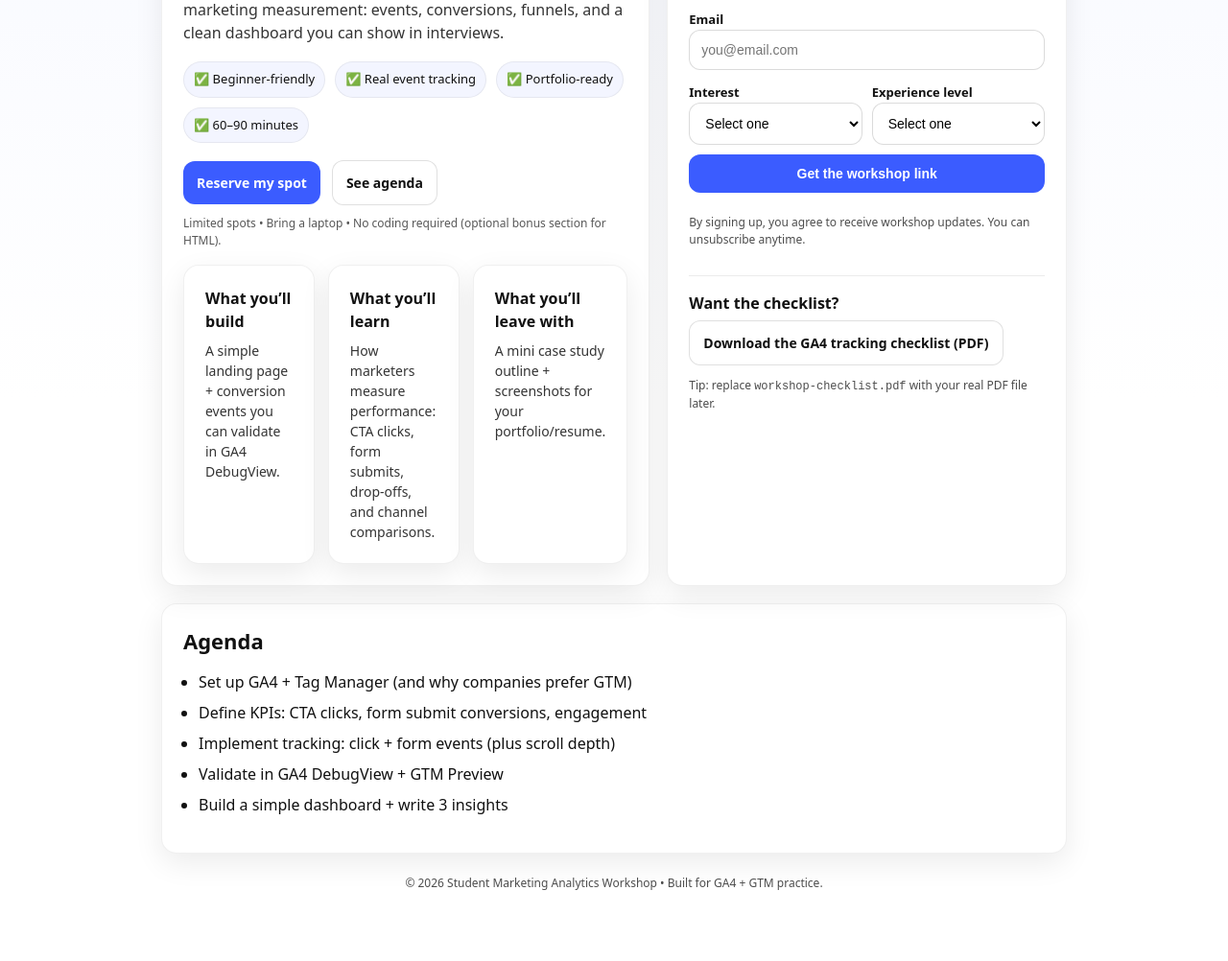
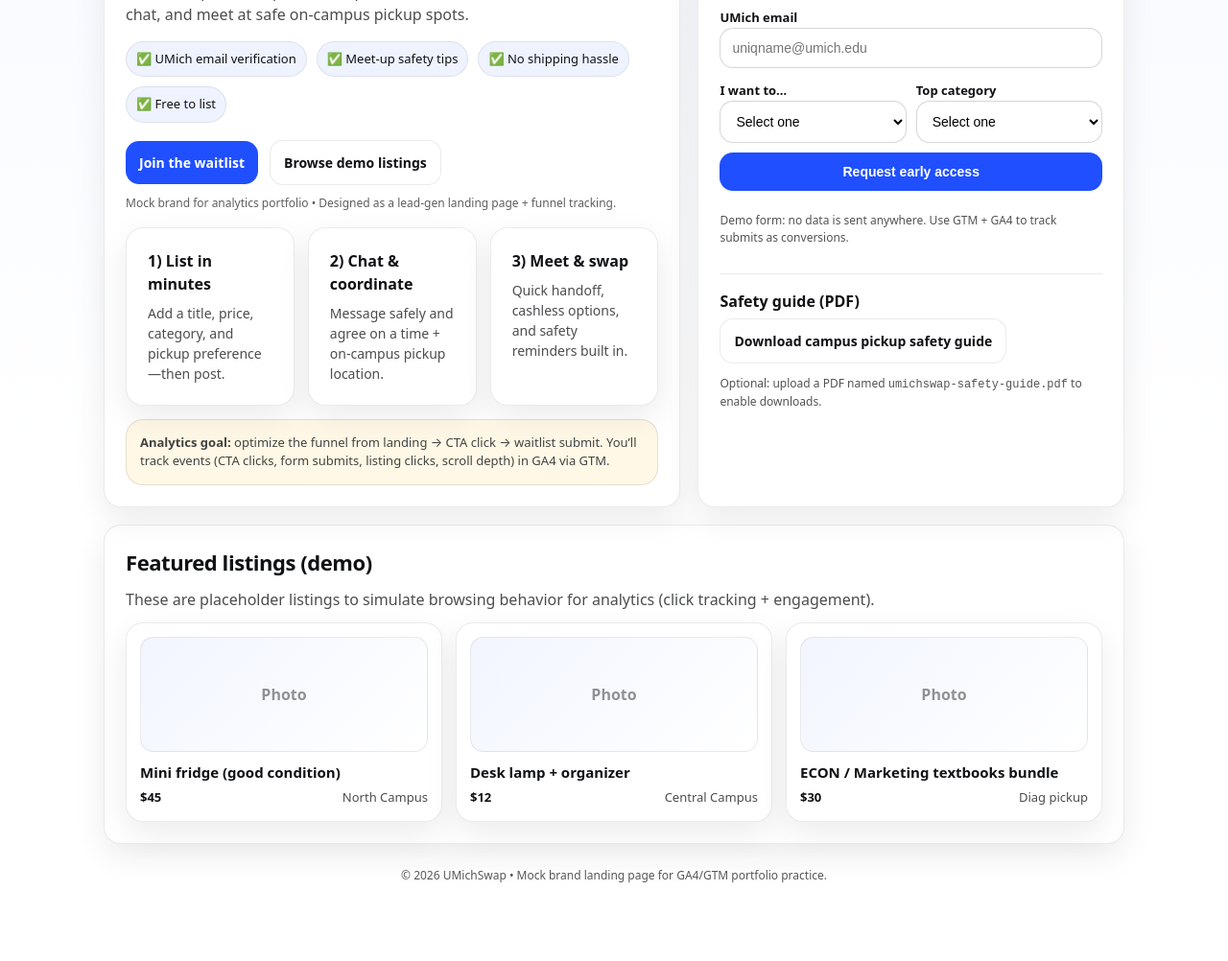
Before and after one commit to graoh1234-alt/umich-swap, a plain HTML site: page index.html in a window 1280 px wide. Shown: the part 299-1301 px from the top of the page at 96% size. Drawn offline with Linux system fonts and the light colour scheme.

Commit message:
Update index.html

```diff
--- a/index.html
+++ b/index.html
@@ -3,106 +3,130 @@
 <head>
   <meta charset="utf-8" />
   <meta name="viewport" content="width=device-width,initial-scale=1" />
-  <title>Free Student Marketing Analytics Workshop</title>
-  <meta name="description" content="A free, hands-on student workshop to learn GA4, Tag Manager, and marketing analytics through real projects." />
+  <title>UMichSwap — Buy & Sell on Campus</title>
+  <meta name="description" content="UMichSwap is a student-only marketplace to buy and sell items safely on campus. List in minutes, chat, and meet on campus." />
 
-  <!-- Basic social sharing (nice for LinkedIn/IG previews) -->
-  <meta property="og:title" content="Free Student Marketing Analytics Workshop" />
-  <meta property="og:description" content="Learn GA4 + GTM + marketing analytics with a hands-on workshop and a real landing page project." />
+  <!-- Social preview -->
+  <meta property="og:title" content="UMichSwap — Buy & Sell on Campus" />
+  <meta property="og:description" content="A student-only marketplace for buying & selling on campus. List in minutes. Meet safely." />
   <meta property="og:type" content="website" />
 
   <style>
-    :root { --max: 980px; --radius: 16px; --shadow: 0 10px 30px rgba(0,0,0,.08); }
+    :root {
+      --max: 1100px;
+      --radius: 18px;
+      --shadow: 0 12px 34px rgba(0,0,0,.08);
+      --border: 1px solid rgba(0,0,0,.08);
+      --bg: linear-gradient(180deg, #f5f8ff 0%, #ffffff 60%);
+      --text: #101114;
+      --muted: rgba(16,17,20,.75);
+      --chip: #eef3ff;
+      --primary: #1f4fff;
+      --primary2: #0b2ea8;
+      --warnbg: #fff8e6;
+    }
     * { box-sizing: border-box; }
-    body {
-      margin: 0;
-      font-family: ui-sans-serif, system-ui, -apple-system, Segoe UI, Roboto, Helvetica, Arial, "Apple Color Emoji","Segoe UI Emoji";
-      color: #111;
-      background: linear-gradient(180deg, #f6f8ff 0%, #ffffff 55%);
-      line-height: 1.5;
+    body{
+      margin:0; font-family: ui-sans-serif, system-ui, -apple-system, Segoe UI, Roboto, Helvetica, Arial;
+      color: var(--text); background: var(--bg); line-height:1.5;
     }
-    a { color: inherit; }
-    .wrap { max-width: var(--max); margin: 0 auto; padding: 28px 18px 60px; }
-    header {
-      display: flex; align-items: center; justify-content: space-between; gap: 12px;
-      padding: 14px 16px; background: rgba(255,255,255,.75); backdrop-filter: blur(8px);
-      border: 1px solid rgba(0,0,0,.06); border-radius: var(--radius);
-      box-shadow: var(--shadow);
+    a{ color: inherit; }
+    .wrap{ max-width: var(--max); margin: 0 auto; padding: 26px 18px 64px; }
+
+    /* Header */
+    header{
+      display:flex; align-items:center; justify-content:space-between; gap:12px;
+      padding: 14px 16px; background: rgba(255,255,255,.78); backdrop-filter: blur(10px);
+      border: var(--border); border-radius: var(--radius); box-shadow: var(--shadow);
       position: sticky; top: 12px; z-index: 10;
     }
-    .brand { display: flex; align-items: center; gap: 10px; font-weight: 700; }
-    .badge { font-size: 12px; padding: 6px 10px; border-radius: 999px; border: 1px solid rgba(0,0,0,.08); background: #fff; }
-    .nav { display: flex; gap: 14px; font-size: 14px; }
-    .nav a { text-decoration: none; opacity: .85; }
-    .nav a:hover { opacity: 1; text-decoration: underline; }
+    .brand{ display:flex; align-items:center; gap:10px; font-weight:800; letter-spacing: -0.02em; }
+    .badge{ font-size: 12px; padding: 6px 10px; border-radius: 999px; border: var(--border); background:#fff; color: rgba(16,17,20,.8); }
+    .nav{ display:flex; gap: 14px; font-size: 14px; }
+    .nav a{ text-decoration:none; opacity:.85; }
+    .nav a:hover{ opacity:1; text-decoration: underline; }
 
-    .hero { display: grid; grid-template-columns: 1.1fr .9fr; gap: 18px; margin-top: 18px; }
-    .card {
-      border: 1px solid rgba(0,0,0,.06);
-      border-radius: var(--radius);
-      background: #fff;
-      box-shadow: var(--shadow);
+    /* Layout */
+    .hero{
+      display:grid; grid-template-columns: 1.15fr .85fr; gap: 18px; margin-top: 18px;
+    }
+    .card{
+      border: var(--border); border-radius: var(--radius);
+      background:#fff; box-shadow: var(--shadow);
       padding: 22px;
     }
-    h1 { margin: 0 0 10px; font-size: 40px; line-height: 1.1; letter-spacing: -0.02em; }
-    .sub { margin: 0 0 18px; font-size: 16px; opacity: .85; }
-    .pillrow { display: flex; flex-wrap: wrap; gap: 10px; margin: 16px 0 18px; }
-    .pill { font-size: 13px; padding: 8px 10px; border-radius: 999px; background: #f3f5ff; border: 1px solid rgba(0,0,0,.06); }
+    h1{ margin:0 0 10px; font-size: 44px; line-height:1.05; letter-spacing:-0.03em; }
+    .sub{ margin:0 0 16px; color: var(--muted); font-size: 16px; }
+    .pillrow{ display:flex; flex-wrap: wrap; gap:10px; margin: 14px 0 18px; }
+    .pill{ font-size: 13px; padding: 8px 10px; border-radius: 999px; background: var(--chip); border: var(--border); }
 
-    .ctaRow { display: flex; flex-wrap: wrap; gap: 12px; align-items: center; }
-    button, .btn {
-      cursor: pointer;
-      border: 0;
-      border-radius: 12px;
-      padding: 12px 14px;
-      font-weight: 700;
-      font-size: 14px;
-      display: inline-flex;
-      align-items: center;
-      justify-content: center;
-      gap: 10px;
-      text-decoration: none;
+    .ctaRow{ display:flex; flex-wrap: wrap; gap: 12px; align-items:center; }
+    .btn, button{
+      cursor:pointer; border:0; border-radius: 14px; padding: 12px 14px;
+      font-weight: 800; font-size: 14px; text-decoration:none;
+      display:inline-flex; align-items:center; justify-content:center; gap:10px;
       transition: transform .06s ease, opacity .2s ease;
     }
-    button:active, .btn:active { transform: translateY(1px); }
-    .primary { background: #3b5cff; color: #fff; }
-    .ghost { background: #fff; border: 1px solid rgba(0,0,0,.12); }
-    .fine { font-size: 12px; opacity: .7; margin-top: 10px; }
+    .btn:active, button:active{ transform: translateY(1px); }
+    .primary{ background: var(--primary); color:#fff; }
+    .primary:hover{ background: #1743f0; }
+    .ghost{ background:#fff; border: var(--border); }
+    .fine{ margin-top: 10px; font-size: 12px; color: rgba(16,17,20,.68); }
 
-    .grid3 { display: grid; grid-template-columns: repeat(3, 1fr); gap: 14px; margin-top: 16px; }
-    .mini h3 { margin: 0 0 8px; font-size: 16px; }
-    .mini p { margin: 0; font-size: 14px; opacity: .85; }
+    /* Grids */
+    .grid3{ display:grid; grid-template-columns: repeat(3, 1fr); gap: 14px; margin-top: 16px; }
+    .mini h3{ margin:0 0 8px; font-size: 16px; }
+    .mini p{ margin:0; font-size: 14px; color: var(--muted); }
 
-    .agenda { margin-top: 14px; padding-left: 16px; }
-    .agenda li { margin: 8px 0; }
+    /* Form */
+    form{ display:grid; gap: 10px; margin-top: 12px; }
+    label{ font-size: 13px; font-weight: 700; }
+    input, select{
+      width:100%; padding: 12px 12px; border-radius: 14px;
+      border: 1px solid rgba(0,0,0,.16); background:#fff; font-size: 14px;
+    }
+    .row2{ display:grid; grid-template-columns: 1fr 1fr; gap: 10px; }
+    .note{ font-size: 12px; color: rgba(16,17,20,.72); }
+    .success{
+      display:none; margin-top: 12px; padding: 12px 12px; border-radius: 14px;
+      border: var(--border); background: #f6fffb;
+    }
 
-    form { display: grid; gap: 10px; margin-top: 12px; }
-    label { font-size: 13px; font-weight: 600; }
-    input, select {
-      width: 100%;
-      padding: 12px 12px;
-      border-radius: 12px;
-      border: 1px solid rgba(0,0,0,.14);
-      background: #fff;
-      font-size: 14px;
+    /* Marketplace section */
+    .sectionTitle{ margin: 0 0 10px; font-size: 22px; letter-spacing: -0.02em; }
+    .listings{ display:grid; grid-template-columns: repeat(3, 1fr); gap: 14px; margin-top: 12px; }
+    .item{
+      border: var(--border); border-radius: var(--radius); background:#fff; box-shadow: var(--shadow);
+      padding: 14px;
     }
-    .row2 { display: grid; grid-template-columns: 1fr 1fr; gap: 10px; }
-    .note { font-size: 12px; opacity: .75; }
-    .success {
-      display: none;
-      margin-top: 12px;
-      padding: 12px 12px;
-      border-radius: 12px;
+    .thumb{
+      height: 120px; border-radius: 14px; border: var(--border);
+      background: linear-gradient(135deg, #f2f5ff, #ffffff);
+      display:flex; align-items:center; justify-content:center; font-weight: 800; color: rgba(16,17,20,.45);
+      margin-bottom: 10px;
+    }
+    .item h4{ margin:0 0 6px; font-size: 15px; }
+    .meta{ display:flex; justify-content:space-between; gap:10px; font-size: 13px; color: var(--muted); }
+    .price{ font-weight: 900; color: var(--text); }
+
+    .callout{
       border: 1px solid rgba(0,0,0,.10);
-      background: #f6fffb;
+      background: var(--warnbg);
+      border-radius: var(--radius);
+      padding: 14px;
+      margin-top: 14px;
+      font-size: 13px;
+      color: rgba(16,17,20,.78);
     }
-    footer { margin-top: 22px; font-size: 12px; opacity: .75; text-align: center; }
 
-    @media (max-width: 860px) {
-      .hero { grid-template-columns: 1fr; }
-      h1 { font-size: 34px; }
-      .grid3 { grid-template-columns: 1fr; }
-      header { position: static; }
+    footer{ margin-top: 24px; font-size: 12px; color: rgba(16,17,20,.7); text-align:center; }
+
+    @media (max-width: 920px){
+      header{ position: static; }
+      .hero{ grid-template-columns: 1fr; }
+      h1{ font-size: 36px; }
+      .grid3, .listings{ grid-template-columns: 1fr; }
+      .row2{ grid-template-columns: 1fr; }
     }
   </style>
 </head>
@@ -111,64 +135,67 @@
   <div class="wrap">
     <header>
       <div class="brand">
-        <span aria-hidden="true">📈</span>
-        <span>Student Marketing Analytics Workshop</span>
-        <span class="badge">FREE</span>
+        <span aria-hidden="true">🟦</span>
+        <span>UMichSwap</span>
+        <span class="badge">Student-only</span>
       </div>
       <nav class="nav" aria-label="Primary">
-        <a href="#about">About</a>
-        <a href="#agenda">Agenda</a>
-        <a href="#signup">Sign up</a>
+        <a href="#how">How it works</a>
+        <a href="#listings">Listings</a>
+        <a href="#waitlist">Join</a>
       </nav>
     </header>
 
     <main class="hero">
       <!-- Left: value prop -->
       <section class="card" id="about">
-        <h1>Learn GA4 + Tag Manager by building a real campaign.</h1>
+        <h1>Buy & sell on campus—fast, safe, and student-only.</h1>
         <p class="sub">
-          A hands-on workshop for students who want to practice marketing measurement: events, conversions, funnels, and
-          a clean dashboard you can show in interviews.
+          UMichSwap is a campus marketplace for students to list items in minutes, chat, and meet at safe on-campus pickup spots.
         </p>
 
         <div class="pillrow" role="list">
-          <span class="pill" role="listitem">✅ Beginner-friendly</span>
-          <span class="pill" role="listitem">✅ Real event tracking</span>
-          <span class="pill" role="listitem">✅ Portfolio-ready</span>
-          <span class="pill" role="listitem">✅ 60–90 minutes</span>
+          <span class="pill" role="listitem">✅ UMich email verification</span>
+          <span class="pill" role="listitem">✅ Meet-up safety tips</span>
+          <span class="pill" role="listitem">✅ No shipping hassle</span>
+          <span class="pill" role="listitem">✅ Free to list</span>
         </div>
 
         <div class="ctaRow">
-          <!-- CTA button for tracking -->
-          <a class="btn primary" id="cta_primary" href="#signup">Reserve my spot</a>
-          <a class="btn ghost" id="cta_secondary" href="#agenda">See agenda</a>
+          <!-- Keep these IDs for analytics tracking -->
+          <a class="btn primary" id="cta_primary" href="#waitlist">Join the waitlist</a>
+          <a class="btn ghost" id="cta_secondary" href="#listings">Browse demo listings</a>
         </div>
-        <p class="fine">Limited spots • Bring a laptop • No coding required (optional bonus section for HTML).</p>
+        <p class="fine">Mock brand for analytics portfolio • Designed as a lead-gen landing page + funnel tracking.</p>
 
-        <div class="grid3">
+        <div class="grid3" id="how">
           <div class="card mini">
-            <h3>What you’ll build</h3>
-            <p>A simple landing page + conversion events you can validate in GA4 DebugView.</p>
+            <h3>1) List in minutes</h3>
+            <p>Add a title, price, category, and pickup preference—then post.</p>
           </div>
           <div class="card mini">
-            <h3>What you’ll learn</h3>
-            <p>How marketers measure performance: CTA clicks, form submits, drop-offs, and channel comparisons.</p>
+            <h3>2) Chat & coordinate</h3>
+            <p>Message safely and agree on a time + on-campus pickup location.</p>
           </div>
           <div class="card mini">
-            <h3>What you’ll leave with</h3>
-            <p>A mini case study outline + screenshots for your portfolio/resume.</p>
+            <h3>3) Meet & swap</h3>
+            <p>Quick handoff, cashless options, and safety reminders built in.</p>
           </div>
+        </div>
+
+        <div class="callout">
+          <strong>Analytics goal:</strong> optimize the funnel from landing → CTA click → waitlist submit.
+          You’ll track events (CTA clicks, form submits, listing clicks, scroll depth) in GA4 via GTM.
         </div>
       </section>
 
-      <!-- Right: signup form -->
-      <aside class="card" id="signup">
-        <h2 style="margin:0 0 6px; font-size:22px;">Sign up</h2>
+      <!-- Right: waitlist form -->
+      <aside class="card" id="waitlist">
+        <h2 style="margin:0 0 6px; font-size:22px;">Join UMichSwap (waitlist)</h2>
         <p class="sub" style="margin:0 0 12px;">
-          Enter your details to get the workshop link and materials.
+          Get early access + be notified when student verification and listings go live.
         </p>
 
-        <!-- Signup form for tracking -->
         <form id="signup_form">
           <div class="row2">
             <div>
@@ -182,71 +209,87 @@
           </div>
 
           <div>
-            <label for="email">Email</label>
-            <input id="email" name="email" type="email" placeholder="you@email.com" required />
+            <label for="email">UMich email</label>
+            <input id="email" name="email" type="email" placeholder="uniqname@umich.edu" required />
           </div>
 
           <div class="row2">
             <div>
-              <label for="interest">Interest</label>
-              <select id="interest" name="interest" required>
+              <label for="role">I want to…</label>
+              <select id="role" name="role" required>
                 <option value="" selected disabled>Select one</option>
-                <option value="marketing-internships">Marketing internships</option>
-                <option value="product-analytics">Product analytics</option>
-                <option value="growth-marketing">Growth marketing</option>
-                <option value="seo-content">SEO + content</option>
+                <option value="buy">Buy items</option>
+                <option value="sell">Sell items</option>
+                <option value="both">Both</option>
               </select>
             </div>
             <div>
-              <label for="level">Experience level</label>
-              <select id="level" name="level" required>
+              <label for="category">Top category</label>
+              <select id="category" name="category" required>
                 <option value="" selected disabled>Select one</option>
-                <option value="beginner">Beginner</option>
-                <option value="intermediate">Intermediate</option>
+                <option value="furniture">Furniture</option>
+                <option value="electronics">Electronics</option>
+                <option value="books">Textbooks</option>
+                <option value="clothing">Clothing</option>
+                <option value="tickets">Tickets</option>
               </select>
             </div>
           </div>
 
-          <button class="primary" id="btn_submit" type="submit">Get the workshop link</button>
-          <p class="note">By signing up, you agree to receive workshop updates. You can unsubscribe anytime.</p>
+          <button class="primary" id="btn_submit" type="submit">Request early access</button>
+          <p class="note">Demo form: no data is sent anywhere. Use GTM + GA4 to track submits as conversions.</p>
         </form>
 
         <div class="success" id="success_box" role="status" aria-live="polite">
-          ✅ Thanks! You’re signed up. (Demo form: no data is actually sent anywhere.)
+          ✅ You’re on the waitlist! (Demo mode)
         </div>
 
         <hr style="border:0; border-top:1px solid rgba(0,0,0,.08); margin:16px 0;" />
 
-        <!-- Secondary CTA: resume download link for tracking -->
-        <p style="margin:0 0 6px; font-weight:700;">Want the checklist?</p>
-        <a class="btn ghost" id="resume_download" href="workshop-checklist.pdf" download>
-          Download the GA4 tracking checklist (PDF)
+        <p style="margin:0 0 6px; font-weight:900;">Safety guide (PDF)</p>
+        <a class="btn ghost" id="resume_download" href="umichswap-safety-guide.pdf" download>
+          Download campus pickup safety guide
         </a>
-        <p class="note">Tip: replace <code>workshop-checklist.pdf</code> with your real PDF file later.</p>
+        <p class="note">Optional: upload a PDF named <code>umichswap-safety-guide.pdf</code> to enable downloads.</p>
       </aside>
     </main>
 
-    <section class="card" id="agenda" style="margin-top:18px;">
-      <h2 style="margin:0 0 10px; font-size:22px;">Agenda</h2>
-      <ul class="agenda">
-        <li>Set up GA4 + Tag Manager (and why companies prefer GTM)</li>
-        <li>Define KPIs: CTA clicks, form submit conversions, engagement</li>
-        <li>Implement tracking: click + form events (plus scroll depth)</li>
-        <li>Validate in GA4 DebugView + GTM Preview</li>
-        <li>Build a simple dashboard + write 3 insights</li>
-      </ul>
+    <section class="card" id="listings" style="margin-top:18px;">
+      <h2 class="sectionTitle">Featured listings (demo)</h2>
+      <p class="sub" style="margin:0;">
+        These are placeholder listings to simulate browsing behavior for analytics (click tracking + engagement).
+      </p>
+
+      <div class="listings">
+        <a class="item" href="#waitlist" id="listing_1" style="text-decoration:none;">
+          <div class="thumb">Photo</div>
+          <h4>Mini fridge (good condition)</h4>
+          <div class="meta"><span class="price">$45</span><span>North Campus</span></div>
+        </a>
+
+        <a class="item" href="#waitlist" id="listing_2" style="text-decoration:none;">
+          <div class="thumb">Photo</div>
+          <h4>Desk lamp + organizer</h4>
+          <div class="meta"><span class="price">$12</span><span>Central Campus</span></div>
+        </a>
+
+        <a class="item" href="#waitlist" id="listing_3" style="text-decoration:none;">
+          <div class="thumb">Photo</div>
+          <h4>ECON / Marketing textbooks bundle</h4>
+          <div class="meta"><span class="price">$30</span><span>Diag pickup</span></div>
+        </a>
+      </div>
     </section>
 
     <footer>
-      <p>© <span id="year"></span> Student Marketing Analytics Workshop • Built for GA4 + GTM practice.</p>
+      <p>© <span id="year"></span> UMichSwap • Mock brand landing page for GA4/GTM portfolio practice.</p>
     </footer>
   </div>
 
   <script>
-    // Small UX-only script (also helps you test GA4 event tracking on interactions)
     document.getElementById("year").textContent = new Date().getFullYear();
 
-    // Demo-only form submit handler (does not send data anywhere)
+    // Demo-only form handler (no data sent)
     const form = document.getElementById("signup_form");
     const successBox = document.getElementById("success_box");
 
@@ -254,8 +297,8 @@
       e.preventDefault();
       successBox.style.display = "block";
       form.reset();
-      // Note: GA4 tracking should be handled via Google Tag Manager (recommended).
-      // You will set up a GTM "Form Submission" trigger for #signup_form.
+      // Tracking should be set up in Google Tag Manager (recommended).
+      // You will create a GTM Form Submission trigger for #signup_form.
     });
   </script>
 </body>
```
